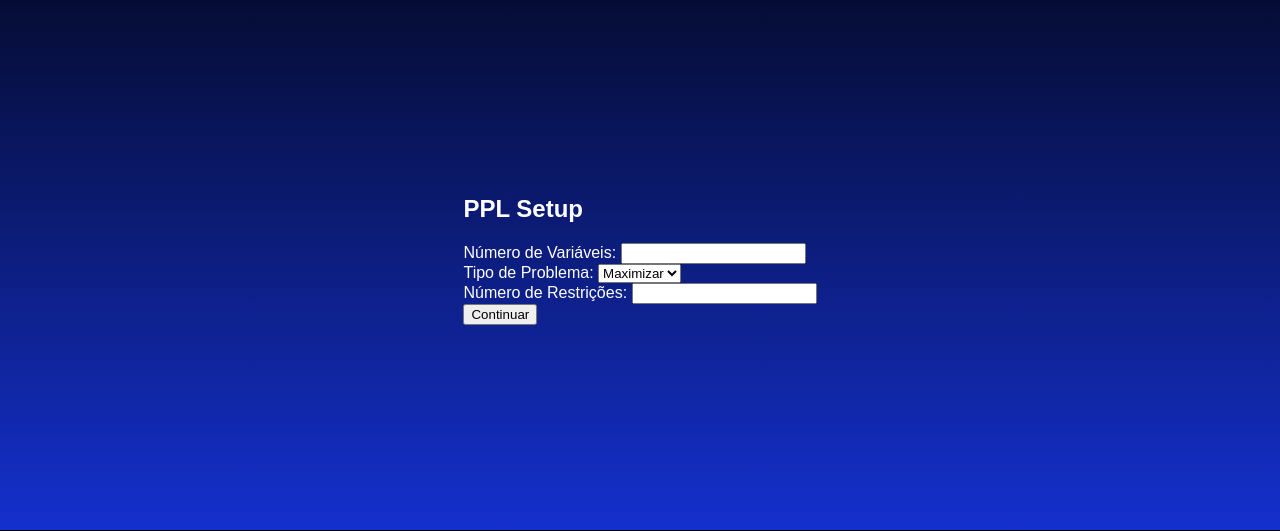
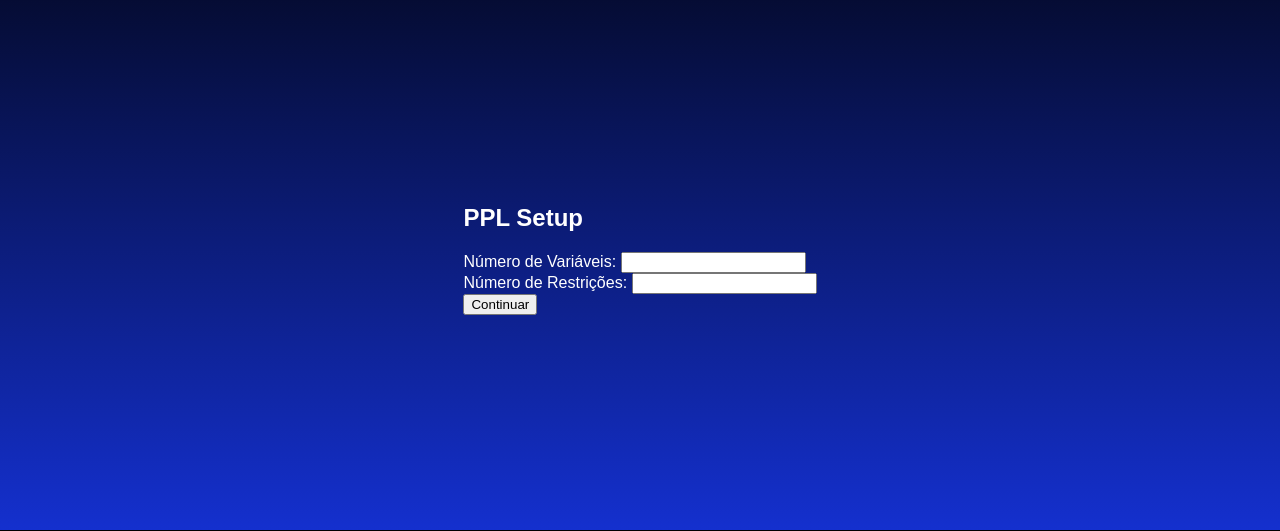
Before and after one commit to AlvaroLucioRibeiro/Simplex-Calculator, a Flask app: page /ppl/setup in a window 1280 px wide. Shown: the part 179-710 px from the top of the page. Run offline with Flask 3, Linux system fonts and the light colour scheme.

Commit message:
problem type selection moved to ppl-page

```diff
--- a/app/app.py
+++ b/app/app.py
@@ -6,12 +6,14 @@ app = Flask(__name__)
 def ppl_setup():
     # Ao clicar em continuar, depois da config. inicial do PPL
     if request.method == 'POST':
+        #print(request.form)
+        #ImmutableMultiDict([('num_variaveis', '2'), ('tipo_problema', 'max'), ('num_restricoes', '5')])
+
         num_variaveis = int(request.form['num_variaveis'])
-        tipo_problema = request.form['tipo_problema']
         num_restricoes = int(request.form['num_restricoes'])
 
         # Redireciona para outra rota
-        return render_template('modelo-ppl.html', num_variaveis=num_variaveis, tipo_problema=tipo_problema, num_restricoes=num_restricoes)
+        return render_template('modelo-ppl.html', num_variaveis=num_variaveis, num_restricoes=num_restricoes)
 
     return render_template('index.html')
 
@@ -33,6 +35,7 @@ def evaluate():
     print(data)
 
     # Initialize lists to store coefficients
+    tipo_problema = data['tipo_problema']
     coefs_func_objetivo = []
     coefs_restricao = []
     lados_direitos = []
@@ -76,14 +79,14 @@ def evaluate():
     # Calcular o resultado
 
 
-    # Envelopamento do resultado de cada var e do preco-sombra de cada var
-    results = {}
-
     # Valores Ótimos
     vars = []
 
     # Preços sombra p/ cada var
     precos_sombra = []
+
+    # Envelopamento do resultado de cada var e do preco-sombra de cada var
+    results = {}
 
     results['vars'] = vars
     results['precos_sombra'] = precos_sombra
--- a/app/templates/index.html
+++ b/app/templates/index.html
@@ -13,12 +13,6 @@
                     <label for="num_variaveis">Número de Variáveis:</label>
                     <input type="number" name="num_variaveis" required><br>
 
-                    <label for="tipo_problema">Tipo de Problema:</label>
-                    <select name="tipo_problema" required>
-                        <option value="max">Maximizar</option>
-                        <option value="min">Minimizar</option>
-                    </select><br>
-
                     <label for="num_restricoes">Número de Restrições:</label>
                     <input type="number" name="num_restricoes" required><br>
 
--- a/app/templates/modelo-ppl.html
+++ b/app/templates/modelo-ppl.html
@@ -24,6 +24,12 @@
                     <input type="number" name="lado_direito{{ j }}" step="any" required><br>
                 {% endfor %}
 
+                <label for="tipo_problema">Tipo de Problema:</label>
+                <select name="tipo_problema" required>
+                    <option value="max">Maximizar</option>
+                    <option value="min">Minimizar</option>
+                </select><br>
+
                 <input type="submit" value="Calcular">
             </form>
         </div>
```
